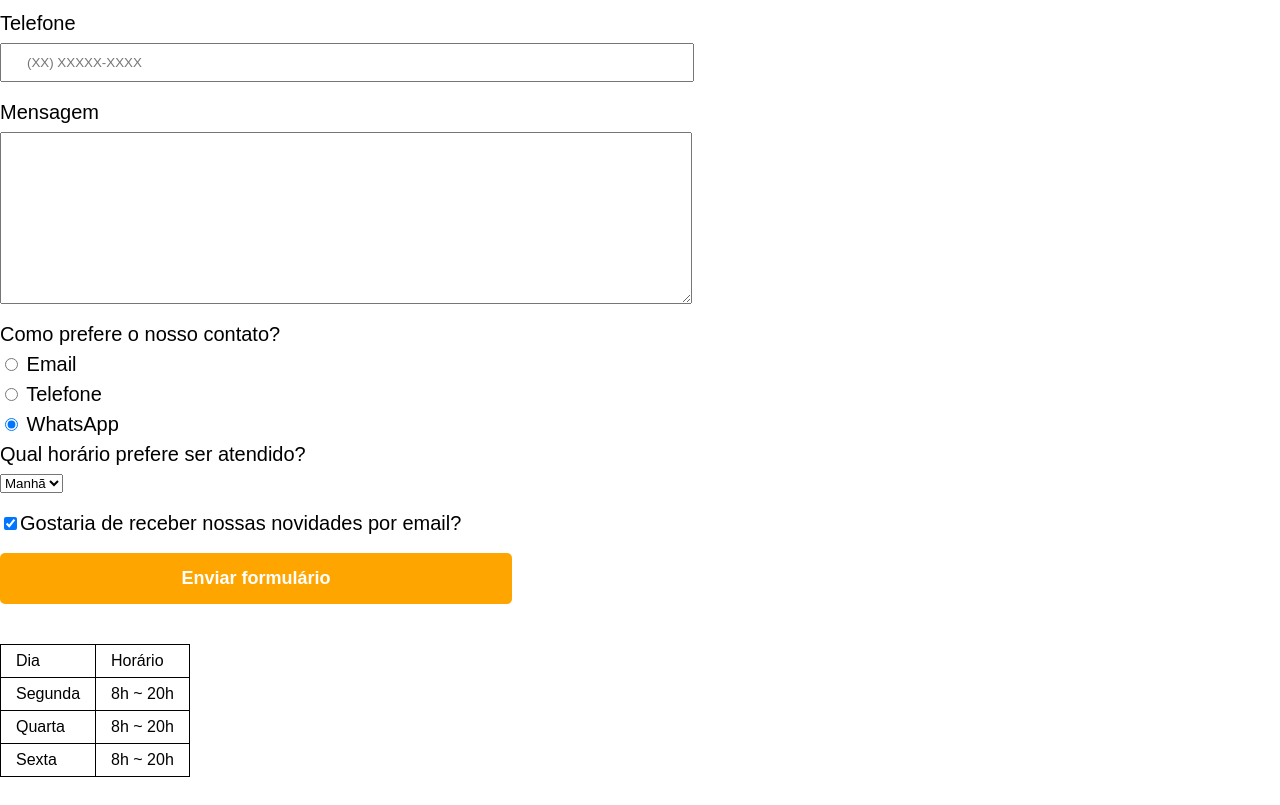
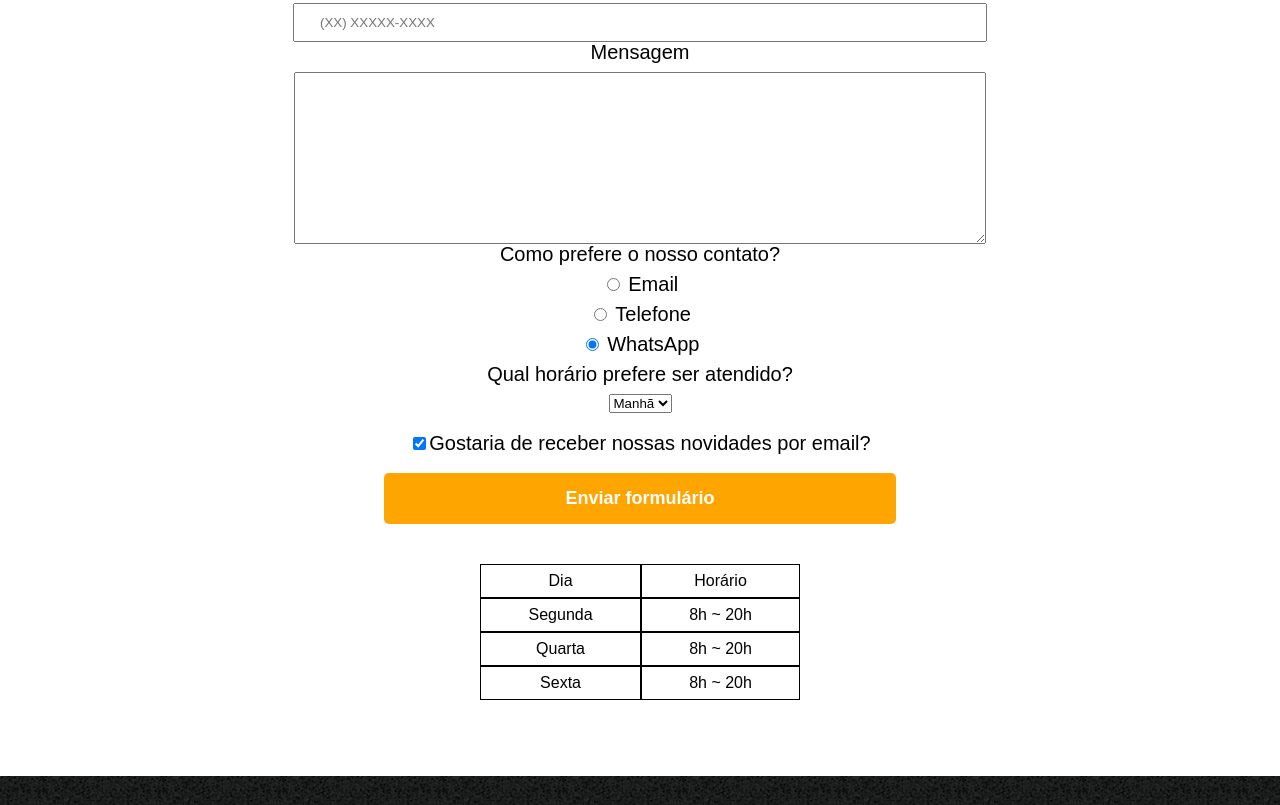
Before and after one commit to HenriqueErdei/Projetos-Alura, a plain HTML site: page Barbearia Alura/contato.html in a window 1280 px wide. Shown: the part 498-1303 px from the top of the page. Drawn offline with Linux system fonts and the light colour scheme.

Commit message:
Add files via upload

```diff
--- a/Barbearia Alura/contato.html
+++ b/Barbearia Alura/contato.html
@@ -22,7 +22,7 @@
 			</div>
 		</header>
 
-		<main>
+		<main class="centro">
 			<form>
 				<label for="nomesobrenome">Nome e sobrenome</label>
 				<input type="text" id="nomesobrenome" class="input-padrao" required>
@@ -59,7 +59,7 @@
 				<input type="submit" value="Enviar formulário" class="enviar">
 			</form>
 
-			<table>
+			<table class="tabelacentro">
 				<tr>
 					<td>Dia</td>
 					<td>Horário</td>
--- a/Barbearia Alura/reset.css
+++ b/Barbearia Alura/reset.css
@@ -43,6 +43,5 @@ q:before, q:after {
 	content: none;
 }
 table {
-	border-collapse: collapse;
 	border-spacing: 0;
 }
--- a/Barbearia Alura/style.css
+++ b/Barbearia Alura/style.css
@@ -94,10 +94,6 @@ footer {
 	margin: 20px 0 0;
 }
 
-main {
-
-}
-
 form {
 	margin: 40px 0;
 }
@@ -138,7 +134,8 @@ form label, form legend {
 }
 
 table {
-	margin: 20px 0 40px;
+	margin: auto;
+	width: 25%;
 }
 
 thead {
@@ -266,3 +263,15 @@ td, th {
 		width: 100%;
 	}
 }
+
+.centro {
+	text-align: center;
+}
+
+.input-padrao {
+	margin: 0 auto;
+}
+
+.tabelacentro {
+	padding-bottom: 2cm;
+}
```
